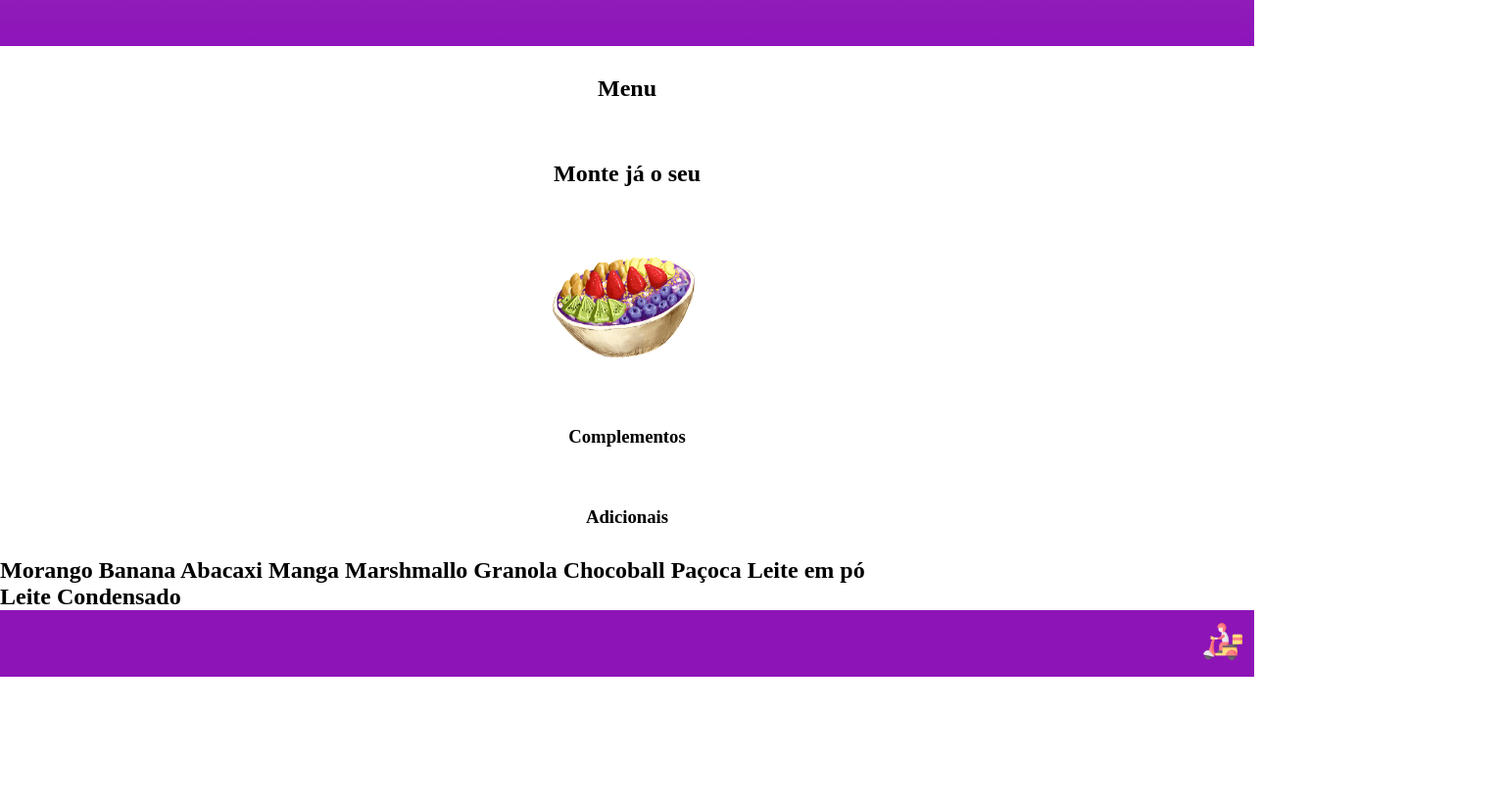
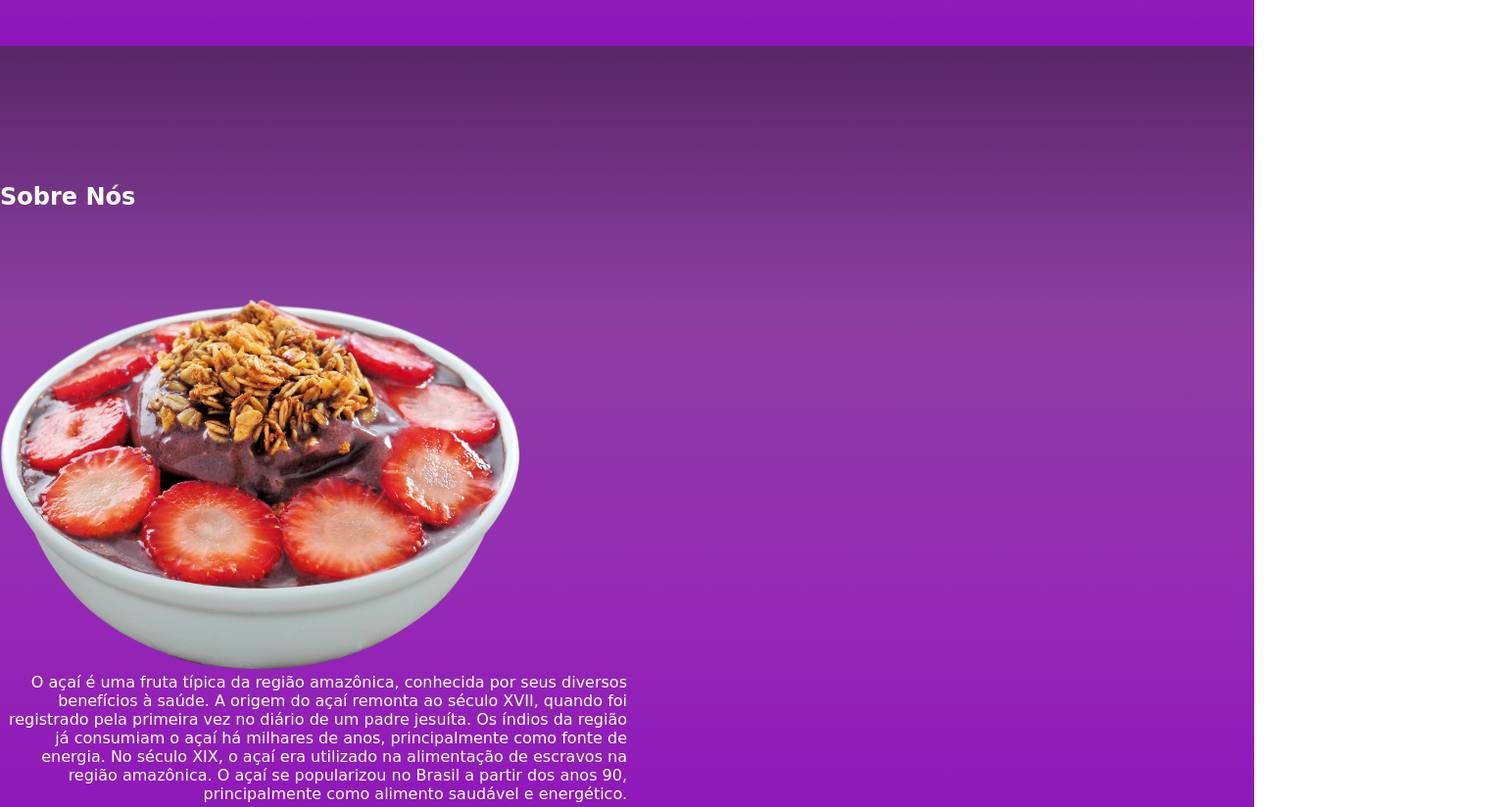
Before and after one commit to Lanaperes016/lojinha, a plain HTML site: page index.html in a window 1280 px wide. Shown: the part 562-1386 px from the top of the page at 98% size, 1536 px wide, since content can reach past the window. Before the commit the page ends 1253 px from the top, so only its background shows below. Drawn offline with Linux system fonts and the light colour scheme; a web font is replaced by a local one.

Commit message:
alteraçoes2

```diff
--- a/index.html
+++ b/index.html
@@ -30,28 +30,13 @@
         </div>
         <img class="inicio-imagem" src="R (1).png" alt="acai no copo">
     </section>
+
     <section class="produtos">
-        <h1 class="produtos-subtitulo">Menu</h1>
-        <h2 class="produtos-titulo">Monte já o seu</h2>
-        <div class="produtos-todos"></div>
-        <div class="produtos-div">
-        <img class="produtos-imagem" src="tigelaaçaí.png" alt="foto da tigela de açaí">
-        <h3 class="produtos-titulo" >Complementos</h3>
-        <h3 class="produtos-titulo">Adicionais</h3>
+       <h2 class="produtos-titulo">Sobre Nós</h2>
+       <img class="produtos-imagem" src="pngwing.com (3).png" alt="foto açai">
+        <p class="produtos-texto-um">O açaí é uma fruta típica da região amazônica, conhecida por seus diversos benefícios à saúde. A origem do açaí remonta ao século XVII, quando foi registrado pela primeira vez no diário de um padre jesuíta. Os índios da região já consumiam o açaí há milhares de anos, principalmente como fonte de energia. No século XIX, o açaí era utilizado na alimentação de escravos na região amazônica. O açaí se popularizou no Brasil a partir dos anos 90, principalmente como alimento saudável e energético.</p>
 
-    </div>
-      </div>
-      <div class="produtos-div-conteudo">
-       <h1 class="produtos-texto">Morango
-        Banana
-        Abacaxi
-        Manga
-        Marshmallo
-        Granola
-        Chocoball
-        Paçoca
-        Leite em pó
-        Leite Condensado</h1>
+    </section>
 
     </section>
     <footer class="rodape">
--- a/style.css
+++ b/style.css
@@ -43,48 +43,44 @@
 
 .inicio-titulo{
     padding: 70px 0;
-    font-family: 'Jacques Francois Shadow', cursive;
+    font-family: 'Jacques Francois shadow', cursive;
 
 }
 
 .produtos-imagem{
-    width: 180px;
-}
-.produtos-icone{
-    width: 40px;
+    width: 560px;
 }
 
-.produtos-div{
-    text-align: center;
+.produtos-div-conteudo{
+    width: 50%;
 }
 
 .produtos-titulo{
-    text-align: center;
-    padding: 30px 0;
+    padding: 90px 0;
+    font-family: 'jacques francois shadow', cursive;
+
 }
 
-.produtos-subtitulo{
-    text-align: center;
-    padding: 30px 0;
-}
-
-.produtos-todos{
-    display: grid;
-    grid-template-columns: 50% 50%;
-}
-
-.rodape{
-    background-color: #8d15b7;
+.produtos-texto-um{
+    padding-inline-end: 70%;
+    font-family: 'le french' , cursive;
+    width: 50%;
     text-align: right;
 }
 
-.rodape-imagem{
-    height: 40px;
-    padding: 12px;
-}
 
-.produtos-texto{
-    width: 70%;
+
+
+
+
+
+.produtos{
+    background-image: linear-gradient(#582766,#8c3fa1,#952bb4,#8e14bb);
+    color: #ffffff;
     display: list-item;
+    justify-content: baseline;
+    align-items: flex-end;
+    padding: 50px 0;
+
 
 }
```
Also changed, not shown: barca açai.png (added), barcas.jpg (added), pngwing.com (1).png (added), pngwing.com (3).png (added).
